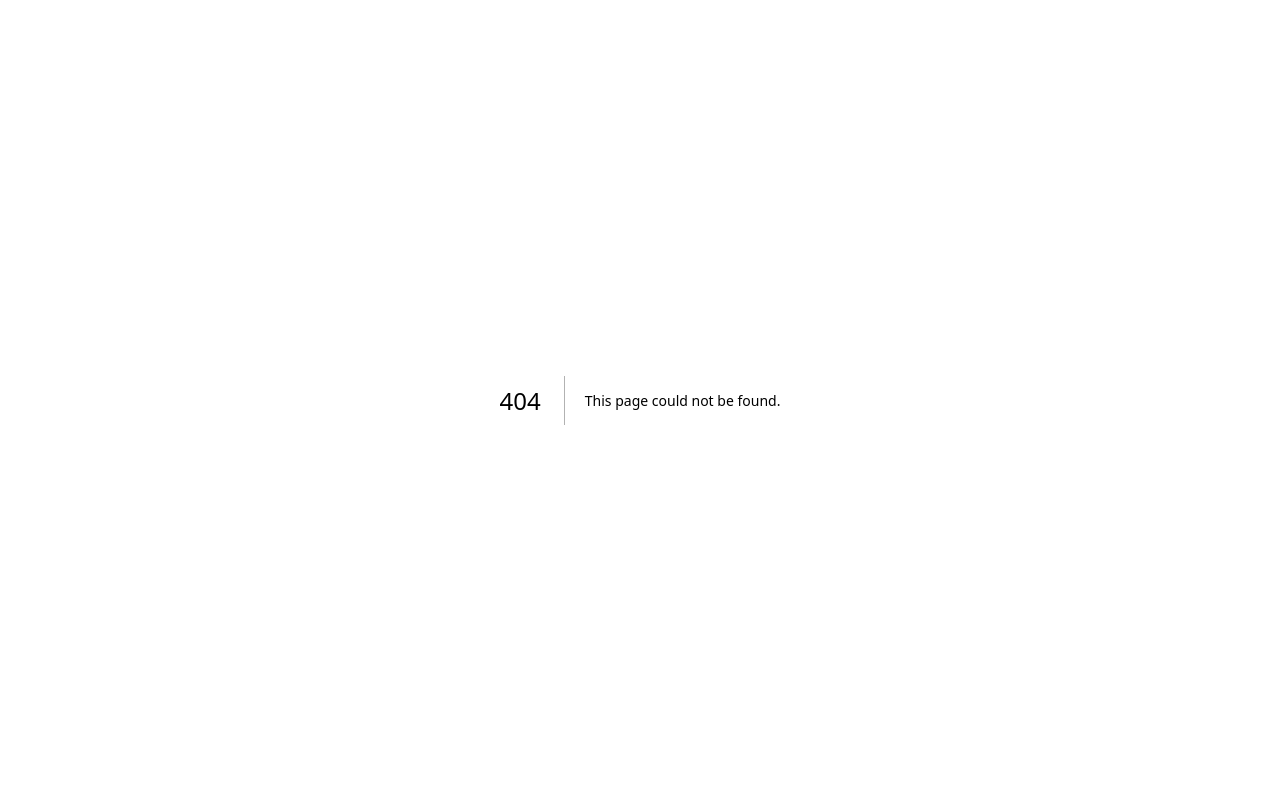
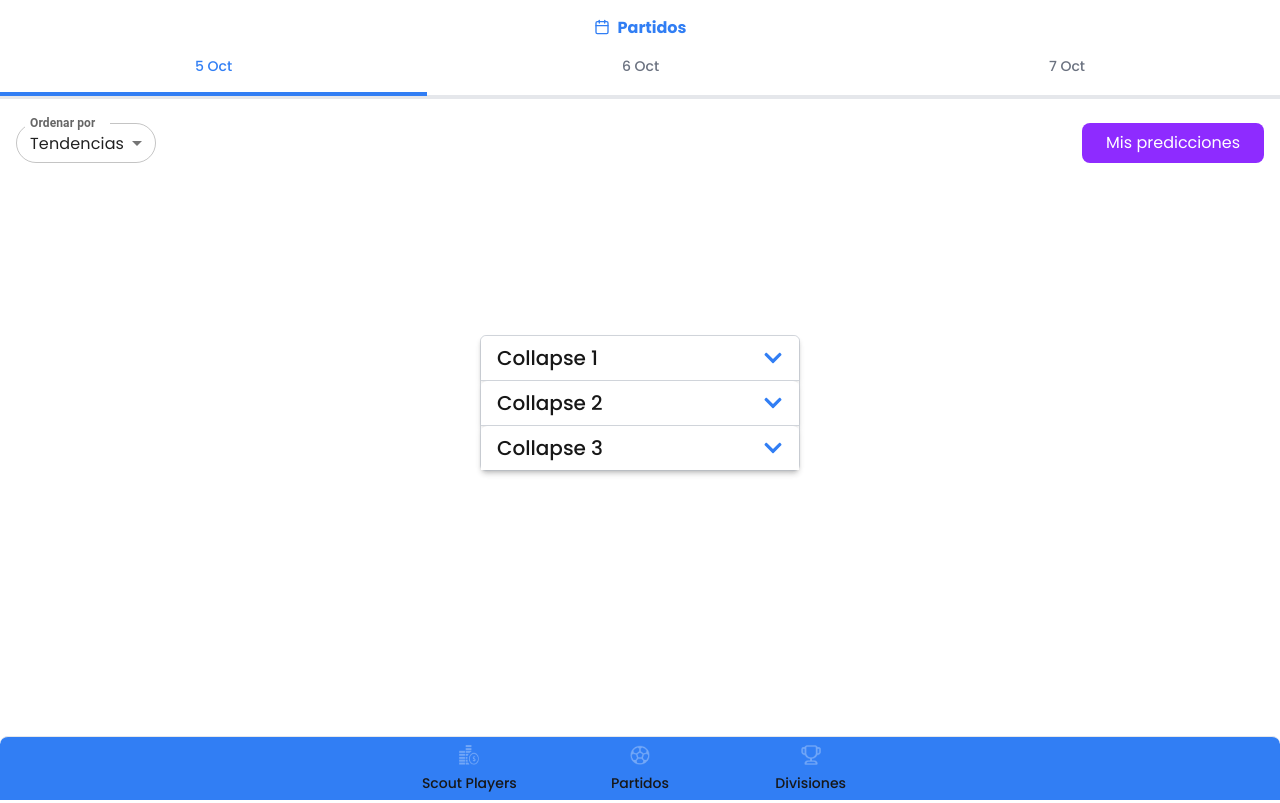
Before and after one commit to No-Country-simulation/h2-01-n-node-react, a Next.js app in the folder waki-front/: page /ligas in a window 1280 px wide. Before the commit this address had no page. Built offline with nearby package versions, Linux system fonts and the light colour scheme.

Commit message:
feat: page ligas

```diff
--- a/waki-front/app/(general)/auth/page.tsx
+++ b/waki-front/app/(general)/auth/page.tsx
@@ -127,7 +127,7 @@ export default function AuthTabs() {
     try {
       // eslint-disable-next-line @typescript-eslint/no-unused-vars
       const result = await signInWithPopup(auth, googleProvider);
-      router.push("/home");
+      router.push("/ligas");
     } catch (error) {
       console.error("Error durante la autenticación con Google:", error);
     }
--- a/waki-front/app/(general)/home/page.tsx
+++ /dev/null
@@ -1,7 +0,0 @@
-export default function Home() {
-    return (
-        <div className="flex h-screen items-center justify-center">
-            <h1 className="text-6xl text-white font-bold">Welcome to Waki!</h1>
-        </div>
-    );
-}
--- /dev/null
+++ b/waki-front/app/(general)/ligas/ligas.css
@@ -0,0 +1,6 @@
+@import url('https://fonts.googleapis.com/css2?family=Poppins:ital,wght@0,100;0,200;0,300;0,400;0,500;0,600;0,700;0,800;0,900;1,100;1,200;1,300;1,400;1,500;1,600;1,700;1,800;1,900&display=swap');
+
+body {
+    font-family: "Poppins", sans-serif;
+    background: white;
+}
--- /dev/null
+++ b/waki-front/app/(general)/ligas/page.tsx
@@ -0,0 +1,118 @@
+"use client";
+
+import { useState } from "react";
+import { FiCalendar } from "react-icons/fi";
+import Header from "@/app/components/Navbar/Navbar";
+import Collapse from "@/app/components/Collapse/Collapse";
+import MenuInferior from "@/app/components/MenuInferior/MenuInferior";
+import {
+  Select,
+  MenuItem,
+  InputLabel,
+  FormControl,
+  SelectChangeEvent,
+} from "@mui/material";
+import "./ligas.css";
+
+export default function Home() {
+  const [activeTab, setActiveTab] = useState("Hoy");
+  const [filter, setFilter] = useState("tendencias");
+
+  const formatDate = (date: Date) => {
+    const day = date.getDate();
+    const month = date.toLocaleString("default", { month: "short" });
+    return `${day} ${month}`;
+  };
+
+  const today = new Date();
+  const yesterday = new Date(today);
+  const tomorrow = new Date(today);
+
+  yesterday.setDate(today.getDate() - 1);
+  tomorrow.setDate(today.getDate() + 1);
+
+  const tabs = [
+    { id: "Ayer", label: `${formatDate(yesterday)}` },
+    { id: "Hoy", label: `${formatDate(today)}` },
+    { id: "Manana", label: `${formatDate(tomorrow)}` },
+  ];
+
+  const handleTabChange = (tabId: string) => {
+    setActiveTab(tabId);
+  };
+
+  const handleFilterChange = (event: SelectChangeEvent) => {
+    setFilter(event.target.value as string);
+  };
+
+  return (
+    <>
+      <h1 className="text-center text-[#317EF4] font-bold flex items-center mt-4 justify-center">
+        <FiCalendar
+          className="inline-block text-[#317EF4] mr-2 relative"
+          style={{ top: "-1px" }}
+        />
+        Partidos
+      </h1>
+      <Header tabs={tabs} onTabChange={handleTabChange} />
+
+      <div className="flex justify-between items-center mt-6 px-4">
+        <div className="flex items-center space-x-2">
+          <FormControl variant="outlined" size="small">
+            <InputLabel id="filter-label" sx={{ fontWeight: "bold" }}>
+              Ordenar por
+            </InputLabel>
+            <Select
+              labelId="filter-label"
+              id="filter"
+              value={filter}
+              onChange={handleFilterChange}
+              label="Ordenar por"
+              sx={{
+                fontFamily: "Poppins",
+                borderRadius: "20px",
+                "& .MuiSelect-select": {
+                  borderRadius: "20px",
+                },
+              }}
+              MenuProps={{
+                PaperProps: {
+                  sx: {
+                    fontFamily: "Poppins",
+                    borderRadius: "4px",
+                  },
+                },
+              }}
+            >
+              <MenuItem style={{ fontFamily: "Poppins" }} value="tendencias">
+                Tendencias
+              </MenuItem>
+              <MenuItem style={{ fontFamily: "Poppins" }} value="partidos">
+                Partidos
+              </MenuItem>
+            </Select>
+          </FormControl>
+        </div>
+
+        <button className="bg-[#8E2BFF] text-white px-6 py-2 rounded-[8px]">
+          Mis predicciones
+        </button>
+      </div>
+
+      <div
+        className="flex h-screen items-center justify-center"
+        style={{ marginTop: "-160px" }}
+      >
+        {activeTab === "Hoy" && <Collapse />}
+        {activeTab === "Ayer" && (
+          <h1 className="text-6xl text-white font-bold">Contenido de Ayer</h1>
+        )}
+        {activeTab === "Manana" && (
+          <h1 className="text-6xl text-white font-bold">Contenido de Mañana</h1>
+        )}
+      </div>
+
+      <MenuInferior />
+    </>
+  );
+}
--- /dev/null
+++ b/waki-front/app/components/Collapse/Collapse.tsx
@@ -0,0 +1,53 @@
+import { useState } from "react";
+import { FaChevronDown, FaChevronUp } from "react-icons/fa";
+
+const CollapseItem: React.FC<{ title: string; content: string }> = ({ title, content }) => {
+  const [isOpen, setIsOpen] = useState(false);
+
+  const toggleCollapse = () => {
+    setIsOpen(!isOpen);
+  };
+
+  return (
+    <div className="border-b last:border-b-0 border-gray-300 shadow-md">
+      <button
+        onClick={toggleCollapse}
+        className="flex items-center justify-between w-full px-4 py-2 text-left text-xl font-medium bg-white rounded-t-md"
+      >
+        <span>{title}</span>
+        {/* Cambia el color de los íconos aquí */}
+        {isOpen ? (
+          <FaChevronUp style={{ color: '#317EF4' }} />
+        ) : (
+          <FaChevronDown style={{ color: '#317EF4' }} />
+        )}
+      </button>
+      <div
+        className={`overflow-hidden transition-all duration-300 ${
+          isOpen ? "max-h-screen" : "max-h-0"
+        }`}
+      >
+        <div className="p-4 bg-gray-100">{content}</div>
+      </div>
+    </div>
+  );
+};
+
+export default function SimpleCollapses() {
+  return (
+    <div className="max-w-md mx-auto bg-white border w-80 border-gray-300 rounded-md shadow-md">
+      <CollapseItem
+        title="Collapse 1"
+        content="Este es el contenido del primer collapse."
+      />
+      <CollapseItem
+        title="Collapse 2"
+        content="Este es el contenido del segundo collapse."
+      />
+      <CollapseItem
+        title="Collapse 3"
+        content="Este es el contenido del tercer collapse."
+      />
+    </div>
+  );
+}
--- a/waki-front/app/components/Navbar/Navbar.tsx
+++ b/waki-front/app/components/Navbar/Navbar.tsx
@@ -35,7 +35,7 @@ export default function Header({ tabs, onTabChange }: HeaderProps) {
   }, [activeTab, tabs]);
 
   return (
-    <div className="text-sm font-medium text-center text-gray-500 border-b-4 bg-white border-gray-200 dark:text-gray-400 dark:border-gray-700 mb-2">
+    <div className="text-sm font-medium text-center text-gray-500 border-b-4 bg-white mb-2">
       <div className="tabs-container">
         <ul className="flex flex-wrap justify-center md:justify-start -mb-px">
           {tabs.map((tab, index) => (
--- a/waki-front/package.json
+++ b/waki-front/package.json
@@ -9,6 +9,9 @@
     "lint": "next lint"
   },
   "dependencies": {
+    "@emotion/react": "^11.13.3",
+    "@emotion/styled": "^11.13.0",
+    "@mui/material": "^6.1.3",
     "firebase": "^10.14.0",
     "next": "14.2.14",
     "react": "^18",
```
Also changed, not shown: 1 other file (tests, documents, lock files or other folders).
